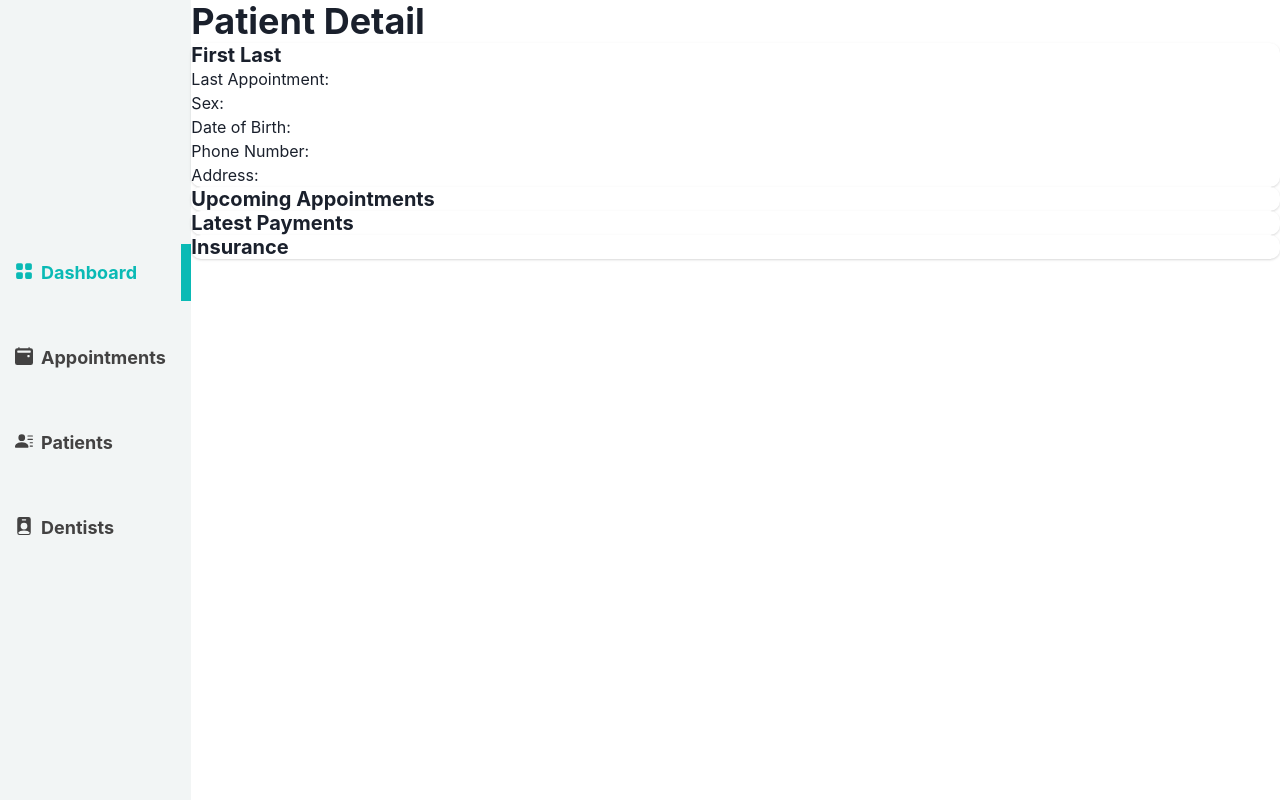
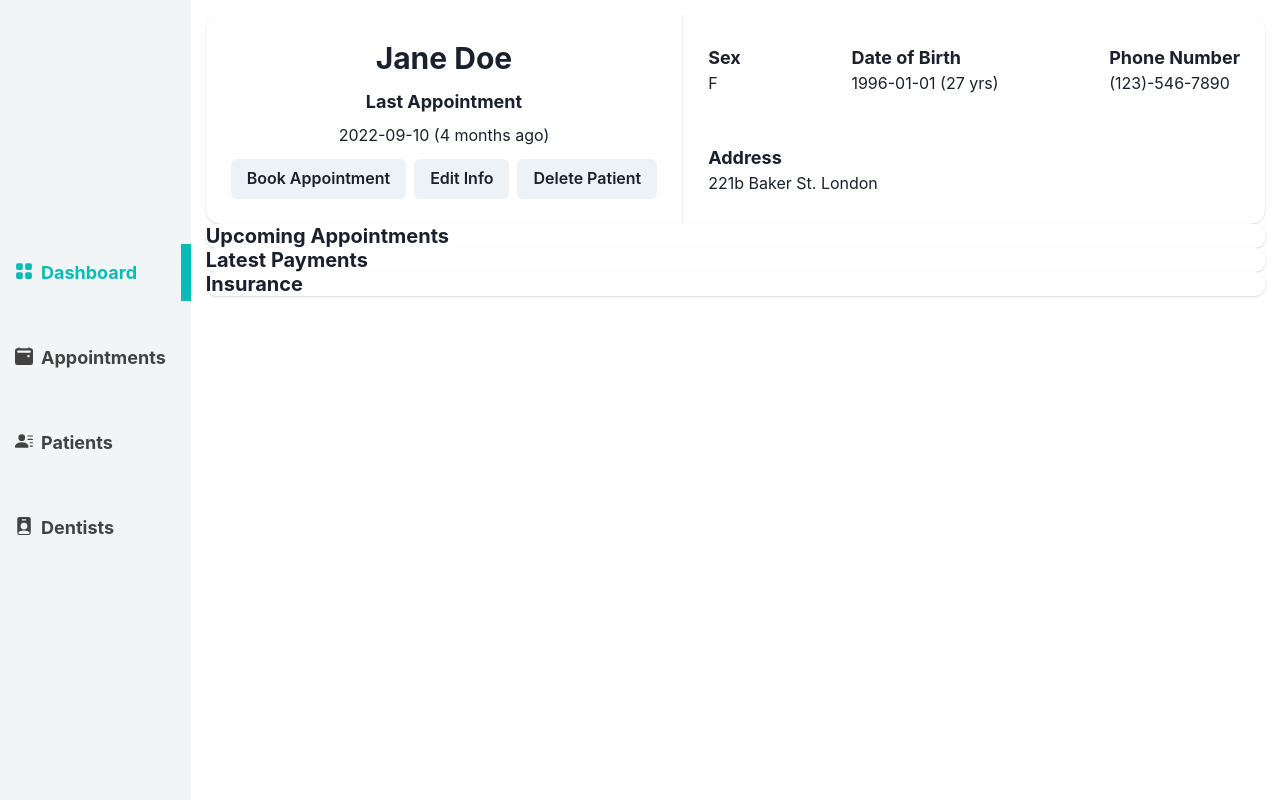
Before and after one commit to abigail221b/dentalClinic_frontend, a React (Create React App) app: page /patients/1 in a window 1280 px wide. Built offline with nearby package versions, Linux system fonts and the light colour scheme.

Commit message:
Style detail card

```diff
--- a/src/pages/PatientDetail.js
+++ b/src/pages/PatientDetail.js
@@ -1,16 +1,42 @@
-import { Card, Flex, Heading, Text } from "@chakra-ui/react";
+import { Card, Flex, Heading, Text, Button, Box, ButtonGroup, Divider, Stack } from "@chakra-ui/react";
 
 function PatientDetail() {
     return (
-        <Flex flexDirection="column" width="100%" height="100vh">
-            <Heading>Patient Detail</Heading>
-            <Card borderRadius="10px" width="100%">
-                <Heading size="md">First Last</Heading>
-                <Text>Last Appointment: </Text>
-                <Text>Sex: </Text>
-                <Text>Date of Birth: </Text>
-                <Text>Phone Number: </Text>
-                <Text>Address: </Text>
+        <Flex flexDirection="column" width="100%" height="100vh" padding="15px">
+            <Card borderRadius="15px" width="100%">
+                <Flex>
+                    <Flex flexDirection="column" alignItems="center" gap="3" padding="25px">
+                        <Heading size="lg">Jane Doe</Heading>
+                        <Stack alignItems="center">
+                            <Text fontSize="lg" as="b">Last Appointment</Text>
+                            <Text>2022-09-10 (4 months ago)</Text>
+                        </Stack>
+                        <ButtonGroup>
+                            <Button>Book Appointment</Button>
+                            <Button>Edit Info</Button>
+                            <Button>Delete Patient</Button>
+                        </ButtonGroup>
+                    </Flex>
+                    <Divider orientation="vertical" />
+                    <Flex flexWrap="wrap" width="100%" justifyContent="space-between" alignItems="center" gap="10" padding="25px">
+                        <Box>
+                            <Text fontSize="lg" as="b">Sex</Text>
+                            <Text>F</Text>
+                        </Box>
+                        <Box>
+                            <Text fontSize="lg" as="b">Date of Birth</Text>
+                            <Text>1996-01-01 (27 yrs)</Text>
+                        </Box>
+                        <Box>
+                            <Text fontSize="lg" as="b">Phone Number</Text>
+                            <Text>(123)-546-7890</Text>
+                        </Box>
+                        <Box>
+                            <Text fontSize="lg" as="b">Address</Text>
+                            <Text>221b Baker St. London</Text>
+                        </Box>
+                    </Flex>
+                </Flex>
             </Card>
             <Card borderRadius="10px" width="100%">
                 <Heading size="md">Upcoming Appointments</Heading>
@@ -19,8 +45,8 @@ function PatientDetail() {
                 <Heading size="md">Latest Payments</Heading>
             </Card>
             <Card borderRadius="10px" width="100%">
-                    <Heading size="md">Insurance</Heading>
-                </Card>
+                <Heading size="md">Insurance</Heading>
+            </Card>
         </Flex>
     );
 }
```
